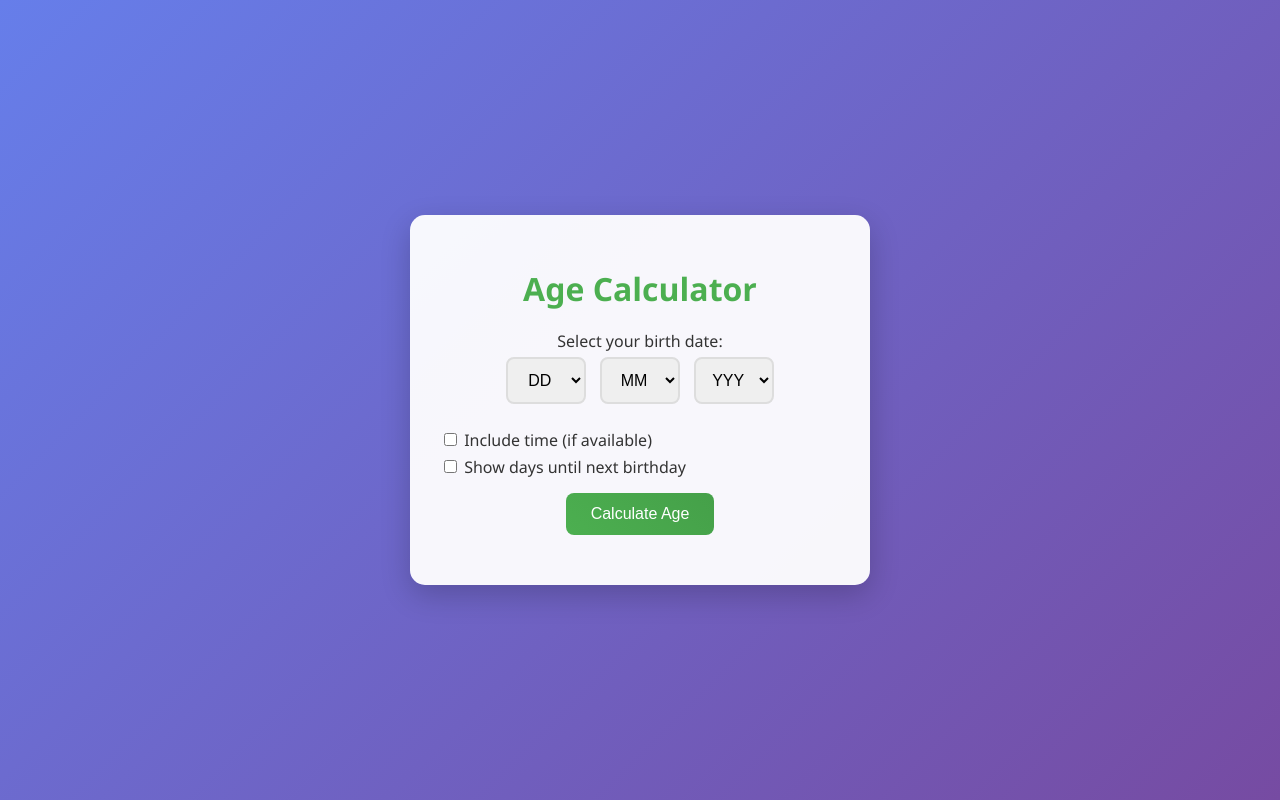
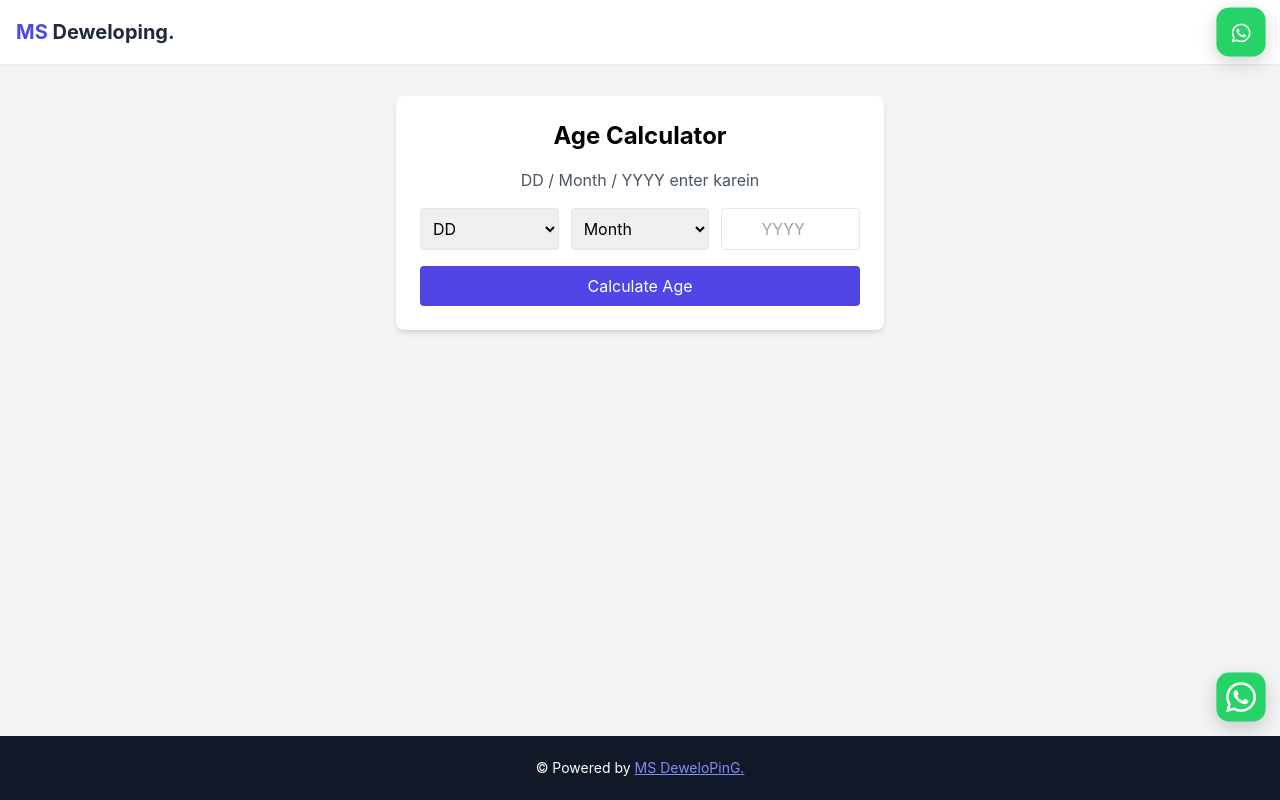
Before and after one commit to MPDeveloping/agecalculater, a plain HTML site: page index.html in a window 1280 px wide. Drawn offline with nearby package versions, Linux system fonts and the light colour scheme.

Commit message:
Refactor Age Calculator with Tailwind CSS and JS updates
Updated the Age Calculator HTML structure and styles, integrated Tailwind CSS, and improved the JavaScript functionality for better user experience.

```diff
--- a/index.html
+++ b/index.html
@@ -1,201 +1,190 @@
 <!DOCTYPE html>
 <html lang="en">
 <head>
-    <meta charset="UTF-8">
-    <meta name="viewport" content="width=device-width, initial-scale=1.0">
-    <title>Age Calculator</title>
-    <style>
-        body {
-            font-family: 'Segoe UI', Tahoma, Geneva, Verdana, sans-serif;
-            display: flex;
-            justify-content: center;
-            align-items: center;
-            min-height: 100vh;
-            margin: 0;
-            background: linear-gradient(135deg, #667eea 0%, #764ba2 100%);
-            color: #333;
-        }
-        .container {
-            background-color: rgba(255, 255, 255, 0.95);
-            padding: 30px;
-            border-radius: 15px;
-            box-shadow: 0 10px 30px rgba(0,0,0,0.2);
-            text-align: center;
-            max-width: 400px;
-            width: 100%;
-            position: relative;
-        }
-        h1 {
-            margin-bottom: 20px;
-            color: #4CAF50;
-        }
-        .input-group {
-            margin: 15px 0;
-        }
-        select {
-            padding: 12px;
-            margin: 5px;
-            border: 2px solid #ddd;
-            border-radius: 8px;
-            font-size: 16px;
-            width: 80px;
-            text-align: center;
-        }
-        select:focus {
-            border-color: #4CAF50;
-            outline: none;
-        }
-        button {
-            padding: 12px 25px;
-            background: linear-gradient(45deg, #4CAF50, #45a049);
-            color: white;
-            border: none;
-            border-radius: 8px;
-            cursor: pointer;
-            font-size: 16px;
-            margin-top: 10px;
-            transition: transform 0.2s;
-        }
-        button:hover {
-            transform: scale(1.05);
-        }
-        button:disabled {
-            background: #ccc;
-            cursor: not-allowed;
-        }
-        #result {
-            margin-top: 20px;
-            font-size: 18px;
-            font-weight: bold;
-            color: #333;
-        }
-        .options {
-            margin-top: 20px;
-            text-align: left;
-        }
-        .options label {
-            display: block;
-            margin: 5px 0;
-        }
-        .loader {
-            display: none;
-            border: 4px solid #f3f3f3;
-            border-top: 4px solid #4CAF50;
-            border-radius: 50%;
-            width: 40px;
-            height: 40px;
-            animation: spin 1s linear infinite;
-            margin: 20px auto;
-        }
-        @keyframes spin {
-            0% { transform: rotate(0deg); }
-            100% { transform: rotate(360deg); }
-        }
-    </style>
+  <meta charset="UTF-8" />
+  <title>Age Calculator - MS Developing</title>
+  <link rel="icon" type="image/png" href="ms.jpg">
+  <meta name="viewport" content="width=device-width, initial-scale=1.0, maximum-scale=1.0">
+  <script src="https://cdn.tailwindcss.com"></script>
+  <link rel="stylesheet" href="https://cdnjs.cloudflare.com/ajax/libs/font-awesome/6.5.0/css/all.min.css">
+
+  <style>
+    :root{
+      --footer-height: 64px; /* change if you want taller footer */
+    }
+
+    body {
+      font-family: 'Inter', sans-serif;
+      background: #f3f4f6;
+      margin: 0;
+      padding: 0;
+      min-height: 100vh;
+      display: flex;
+      flex-direction: column;
+      overflow-x: hidden;
+    }
+
+    /* navbar */
+    nav { position: fixed; top:0; left:0; right:0; z-index:30; }
+
+    /* main container */
+    .main-container {
+      width: 100%;
+      max-width: 520px;
+      margin: 0 auto;
+      padding: 20px 16px;
+      box-sizing: border-box;
+      padding-top: 96px; /* space for navbar */
+      padding-bottom: calc(var(--footer-height) + 24px); /* keep space for footer */
+      flex: 1 0 auto;
+    }
+
+    /* CNDF WhatsApp Icon */
+    .whatsapp-btn {
+      width: 46px; height: 46px; border-radius: 12px;
+      background: #25D366; color: white; display: flex;
+      justify-content: center; align-items: center;
+      box-shadow: 0 6px 18px rgba(0,0,0,.18); transition: 0.18s;
+      z-index: 40;
+    }
+    .whatsapp-btn:hover{ transform: scale(1.06); }
+
+    /* Beat */
+    @keyframes beat { 0%{transform:scale(1)}50%{transform:scale(1.07)}100%{transform:scale(1)} }
+    .beat{ animation: beat 2s infinite; }
+
+    /* loader bars */
+    .bars { display:flex; gap:6px; justify-content:center; margin-top:10px; }
+    .bar{ width:6px; height:12px; background:#6366f1; animation:pulse 1s infinite; border-radius:4px; }
+    @keyframes pulse { 0%,100%{height:12px;} 50%{height:48px;} }
+
+    /* footer normal style */
+    footer {
+      background: #111827;
+      color: white;
+      height: var(--footer-height);
+      display:flex;
+      align-items:center;
+      justify-content:center;
+      padding: 0 12px;
+      box-sizing: border-box;
+      flex-shrink: 0;
+    }
+
+    /* FIX: on small screens make footer fixed to bottom so always visible */
+    @media (max-width: 768px) {
+      footer {
+        position: fixed;
+        left: 0;
+        right: 0;
+        bottom: 0;
+        z-index: 35;
+      }
+      /* ensure main has enough bottom padding (already set) */
+    }
+
+    /* desktop footer left as normal flow (keeps below content) */
+  </style>
 </head>
 <body>
-    <div class="container">
-        <h1>Age Calculator</h1>
-        <div class="input-group">
-            <label>Select your birth date:</label><br>
-            <select id="day">
-                <option value="">DD</option>
-                <!-- Days 1-31 -->
-                <script>
-                    for (let i = 1; i <= 31; i++) {
-                        document.write(`<option value="${i}">${i}</option>`);
-                    }
-                </script>
-            </select>
-            <select id="month">
-                <option value="">MM</option>
-                <!-- Months 1-12 -->
-                <script>
-                    const months = ['Jan', 'Feb', 'Mar', 'Apr', 'May', 'Jun', 'Jul', 'Aug', 'Sep', 'Oct', 'Nov', 'Dec'];
-                    for (let i = 0; i < 12; i++) {
-                        document.write(`<option value="${i}">${months[i]}</option>`);
-                    }
-                </script>
-            </select>
-            <select id="year">
-                <option value="">YYYY</option>
-                <!-- Years 1900 to current year -->
-                <script>
-                    const currentYear = new Date().getFullYear();
-                    for (let i = currentYear; i >= 1900; i--) {
-                        document.write(`<option value="${i}">${i}</option>`);
-                    }
-                </script>
-            </select>
-        </div>
-        <div class="options">
-            <label><input type="checkbox" id="includeTime"> Include time (if available)</label>
-            <label><input type="checkbox" id="showNextBirthday"> Show days until next birthday</label>
-        </div>
-        <button id="calcBtn" onclick="calculateAge()">Calculate Age</button>
-        <div class="loader" id="loader"></div>
-        <div id="result"></div>
+
+  <!-- NAVBAR -->
+  <nav class="bg-white shadow-sm">
+    <div class="max-w-7xl mx-auto px-4 h-16 flex justify-between items-center">
+      <span class="text-xl font-bold text-indigo-600">MS <span class="text-gray-800">Deweloping.</span></span>
+      <a id="waTop" class="whatsapp-btn beat" title="Chat on WhatsApp" href="#" role="button">
+        <i class="fa-brands fa-whatsapp fa-lg"></i>
+      </a>
     </div>
+  </nav>
 
-    <script>
-        function calculateAge() {
-            const day = parseInt(document.getElementById('day').value);
-            const month = parseInt(document.getElementById('month').value);
-            const year = parseInt(document.getElementById('year').value);
-            const includeTime = document.getElementById('includeTime').checked;
-            const showNextBirthday = document.getElementById('showNextBirthday').checked;
+  <!-- MAIN -->
+  <main class="main-container">
+    <div class="bg-white p-6 shadow-md rounded-lg">
+      <h1 class="text-2xl font-bold text-center mb-4">Age Calculator</h1>
+      <p class="text-gray-600 text-center mb-4">DD / Month / YYYY enter karein</p>
 
-            if (!day || isNaN(month) || !year) {
-                document.getElementById('result').innerHTML = 'Please select a valid birth date.';
-                return;
-            }
+      <div class="grid grid-cols-3 gap-3 mb-4">
+        <select id="day" class="p-2 border rounded"><option value="">DD</option></select>
+        <select id="month" class="p-2 border rounded"><option value="">Month</option></select>
+        <input type="number" id="year" placeholder="YYYY" class="p-2 border rounded text-center" />
+      </div>
 
-            const birthdate = new Date(year, month, day);
-            const today = new Date();
+      <button onclick="calculateAge()" class="bg-indigo-600 text-white w-full py-2 rounded hover:bg-indigo-700 transition">Calculate Age</button>
 
-            if (birthdate > today) {
-                document.getElementById('result').innerHTML = 'Birth date cannot be in the future.';
-                return;
-            }
+      <div id="loader" class="bars hidden">
+        <div class="bar"></div><div class="bar"></div><div class="bar"></div><div class="bar"></div>
+      </div>
 
-            // Show loader
-            document.getElementById('loader').style.display = 'block';
-            document.getElementById('calcBtn').disabled = true;
+      <div id="resultBox" class="hidden mt-4 p-4 border rounded bg-gray-50">
+        <h3 class="text-lg font-semibold mb-2">Your Age</h3>
+        <p id="resultText" class="text-xl font-bold"></p>
+      </div>
+    </div>
+  </main>
 
-            // Simulate calculation delay for animation
-            setTimeout(() => {
-                let ageYears = today.getFullYear() - birthdate.getFullYear();
-                let ageMonths = today.getMonth() - birthdate.getMonth();
-                let ageDays = today.getDate() - birthdate.getDate();
+  <!-- Footer (fixed on mobile) -->
+  <footer>
+    <div class="max-w-7xl w-full mx-auto text-center text-sm">
+      © Powered by <a href="https://mpdeveloping.github.io/mpwebsite/" target="_blank" class="underline text-indigo-400">MS DeweloPinG.</a>
+    </div>
+  </footer>
 
-                if (ageDays < 0) {
-                    ageMonths--;
-                    ageDays += new Date(today.getFullYear(), today.getMonth(), 0).getDate();
-                }
+  <!-- Floating WhatsApp (bottom-right) - keeps above footer -->
+  <a id="waFloating" class="whatsapp-btn beat" href="#" style="position:fixed; right:16px; bottom: calc(var(--footer-height) + 16px); z-index:45;" title="Chat on WhatsApp">
+    <i class="fa-brands fa-whatsapp fa-2x"></i>
+  </a>
 
-                if (ageMonths < 0) {
-                    ageYears--;
-                    ageMonths += 12;
-                }
+<script>
+  // fill day and months
+  (function fillDate() {
+    const day = document.getElementById('day');
+    const month = document.getElementById('month');
+    for (let i=1;i<=31;i++) day.innerHTML += `<option value="${i}">${i.toString().padStart(2,'0')}</option>`;
+    const monthsList = ["January","February","March","April","May","June","July","August","September","October","November","December"];
+    monthsList.forEach((m,i)=> month.innerHTML += `<option value="${i+1}">${m}</option>`);
+  })();
 
-                let result = `You are ${ageYears} years, ${ageMonths} months, and ${ageDays} days old.`;
+  // WhatsApp open with message
+  const waNumber = '916356952788';
+  const waMessage = encodeURIComponent('Hello! I am using your Age Calculator 😊');
 
-                if (showNextBirthday) {
-                    const nextBirthday = new Date(today.getFullYear(), month, day);
-                    if (nextBirthday < today) {
-                        nextBirthday.setFullYear(today.getFullYear() + 1);
-                    }
-                    const daysUntil = Math.ceil((nextBirthday - today) / (1000 * 60 * 60 * 24));
-                    result += `<br>Days until next birthday: ${daysUntil}`;
-                }
+  document.getElementById('waTop').addEventListener('click', (e)=>{
+    e.preventDefault();
+    window.open(`https://wa.me/${waNumber}?text=${waMessage}`, '_blank');
+  });
+  document.getElementById('waFloating').addEventListener('click', (e)=>{
+    e.preventDefault();
+    window.open(`https://wa.me/${waNumber}?text=${waMessage}`, '_blank');
+  });
 
-                document.getElementById('result').innerHTML = result;
+  // calculator
+  function calculateAge(){
+    const d = document.getElementById('day').value;
+    const m = document.getElementById('month').value;
+    const y = document.getElementById('year').value;
+    if(!d || !m || !y){ alert('Please enter complete date!'); return; }
+    if(y < 1900 || y > new Date().getFullYear()){ alert('Invalid Year!'); return; }
 
-                // Hide loader
-                document.getElementById('loader').style.display = 'none';
-                document.getElementById('calcBtn').disabled = false;
-            }, 1500); // 1.5 second delay for demo
-        }
-    </script>
+    document.getElementById('loader').classList.remove('hidden');
+    setTimeout(()=>{
+      document.getElementById('loader').classList.add('hidden');
+
+      const birth = new Date(`${y}-${m}-${d}`);
+      const now = new Date();
+      let years = now.getFullYear() - birth.getFullYear();
+      let months = now.getMonth() - birth.getMonth();
+      let days = now.getDate() - birth.getDate();
+      if(days < 0){ months--; days += new Date(now.getFullYear(), now.getMonth(), 0).getDate(); }
+      if(months < 0){ years--; months += 12; }
+
+      document.getElementById('resultText').innerHTML = `<span style="color:red">${years}</span> Years, ${months} Months, ${days} Days`;
+      document.getElementById('resultBox').classList.remove('hidden');
+      // scroll into view a bit so result visible above footer on small screens
+      document.getElementById('resultBox').scrollIntoView({ behavior: 'smooth', block: 'center' });
+    }, 800);
+  }
+</script>
+
 </body>
 </html>
```
